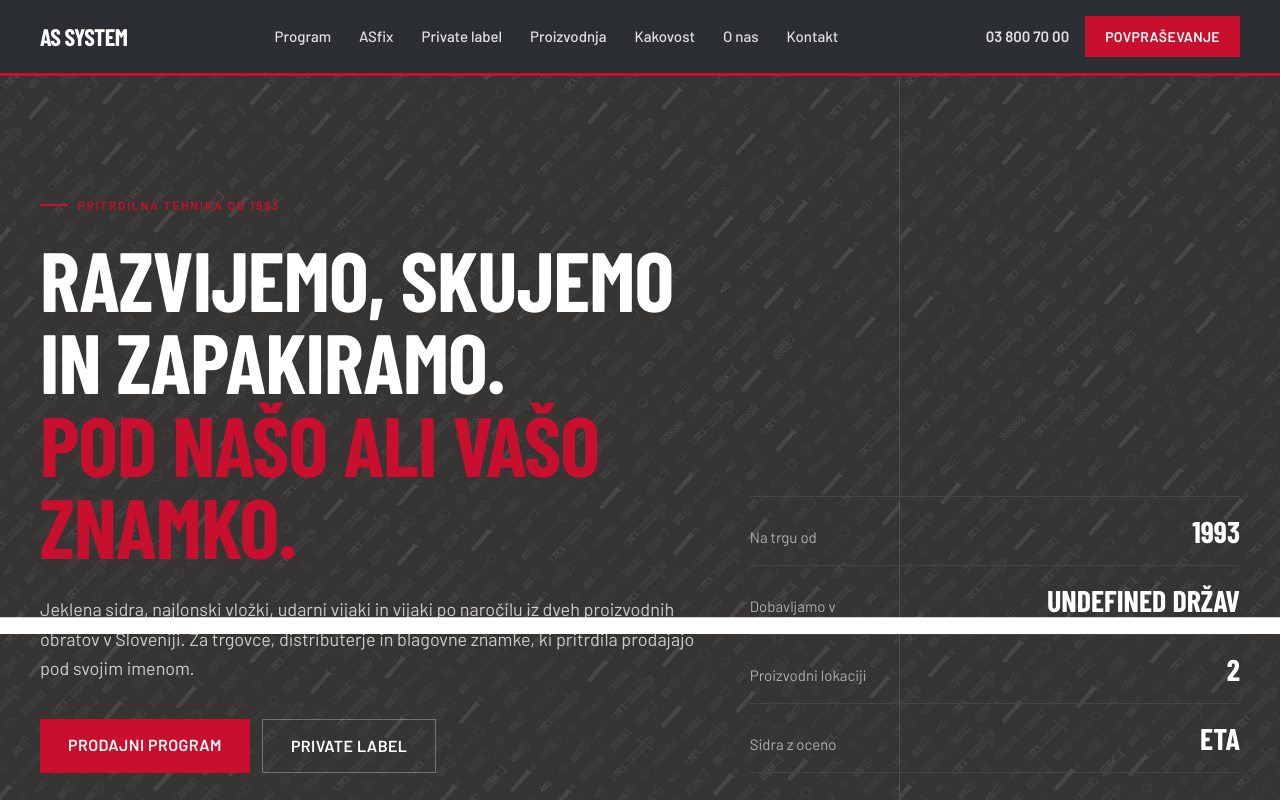
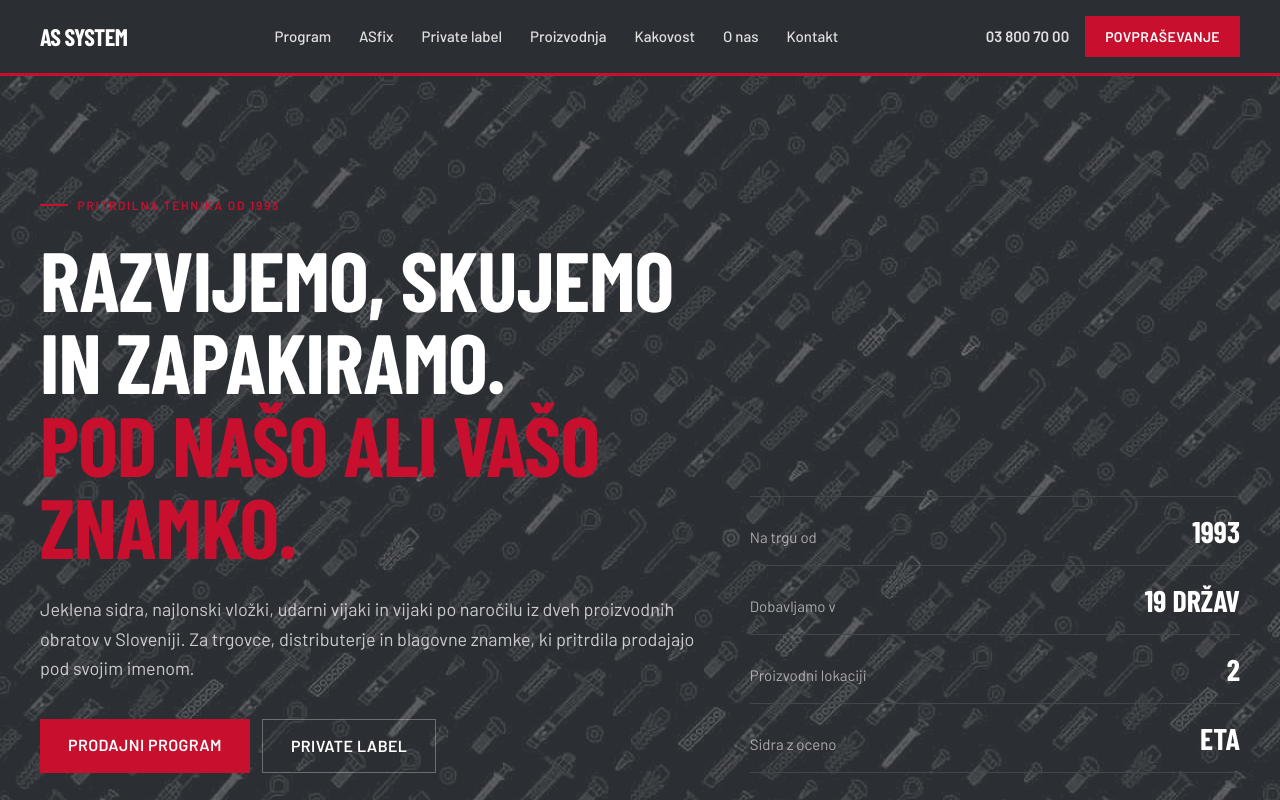
Before and after one commit to claudinka33/assystem-web, a Next.js app: page / in a window 1280 px wide. Shown: the top 800 px of the page. Built offline with nearby package versions, Linux system fonts and the light colour scheme; a web font is replaced by a local one.

Commit message:
Add files via upload

```diff
--- a/app/globals.css
+++ b/app/globals.css
@@ -51,7 +51,7 @@
   /* Vzorec vijakov — podpis znamke. Samo na temnih ali rdecih pasovih. */
   .pattern-vijaki {
     background-image: url("/vzorec-vijaki.png");
-    background-size: 900px auto;
+    background-size: 1600px auto;
     background-repeat: repeat;
   }
 
--- a/app/page.js
+++ b/app/page.js
@@ -10,7 +10,7 @@
 
 const dejstva = [
   ["Na trgu od", `${site.ustanovljeno}`],
-  ["Dobavljamo v", `${site.države} držav`],
+  ["Dobavljamo v", `${site.drzave} držav`],
   ["Proizvodni lokaciji", "2"],
   ["Sidra z oceno", "ETA"],
 ];
```
Also changed, not shown: public/vzorec-vijaki.png.
